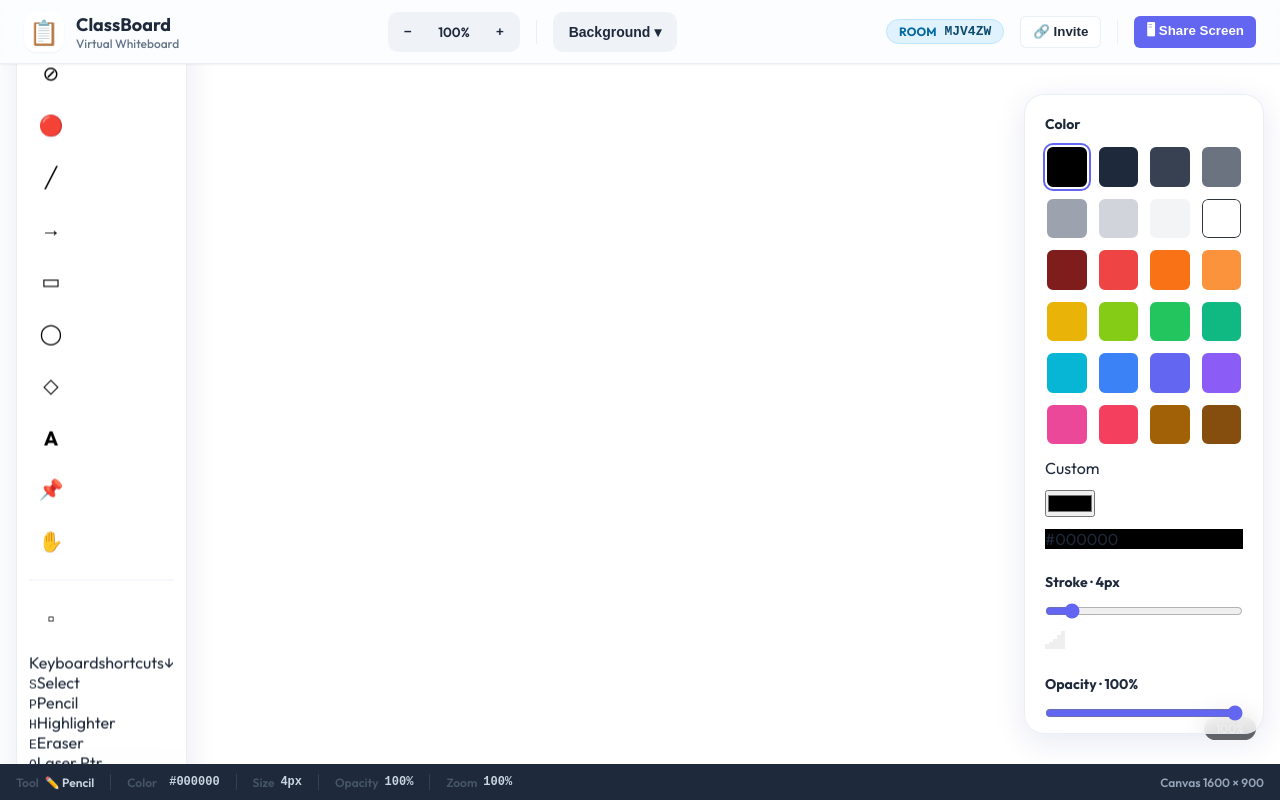
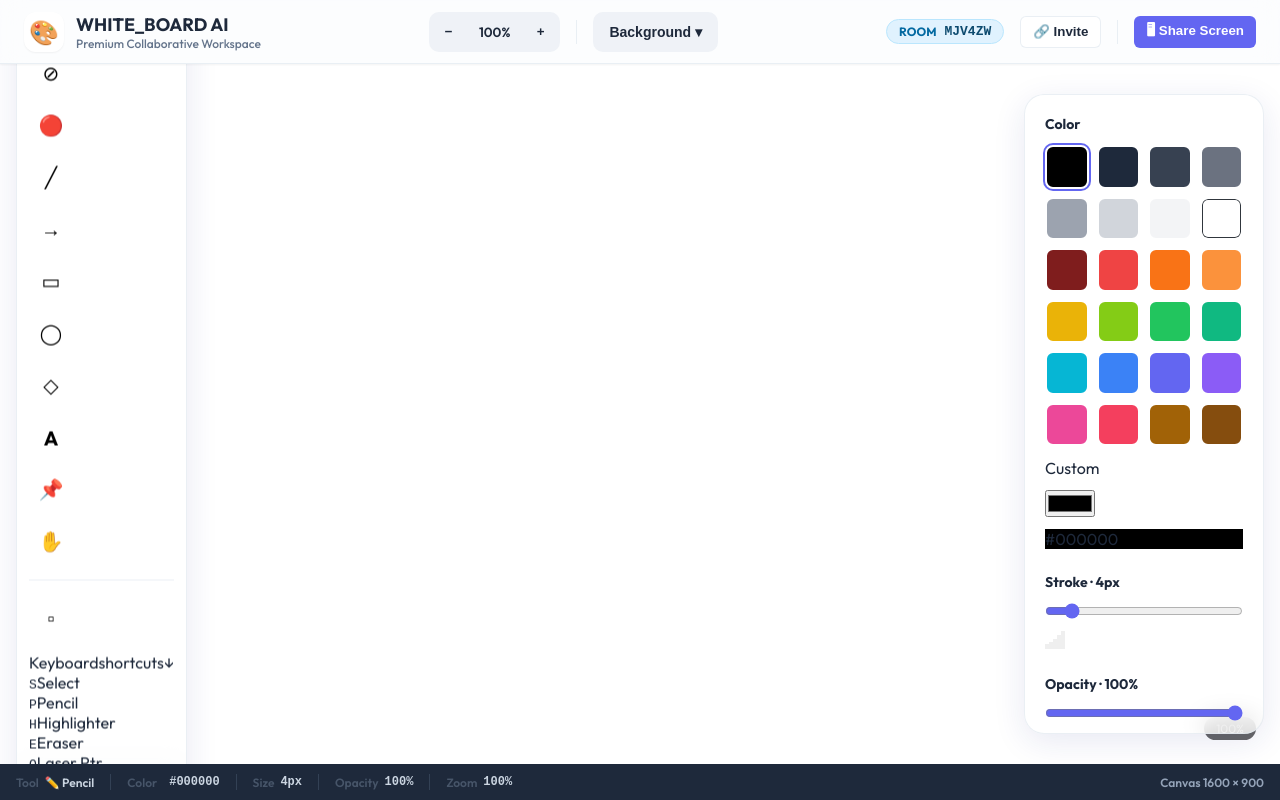
Before and after one commit to aadi000666/WHITE_BOARD, a React (Vite) app: page / in a window 1280 px wide. Built offline with nearby package versions, Linux system fonts and the light colour scheme.

Commit message:
Refine branding and invite link logic

```diff
--- a/src/components/Navbar/Navbar.jsx
+++ b/src/components/Navbar/Navbar.jsx
@@ -14,8 +14,9 @@ export default function Navbar({
   const [showZoomMenu, setShowZoomMenu] = useState(false);
 
   const copyRoom = () => {
+    const shareUrl = window.location.origin + window.location.pathname;
     navigator.clipboard.writeText(
-      `Join my ClassBoard session! Room Code: ${roomCode}\nhttps://classboard.app/join/${roomCode}`
+      `Join my WHITE_BOARD session! Room Code: ${roomCode}\nLink: ${shareUrl}`
     ).catch(() => {});
     setCopied(true);
     setTimeout(() => setCopied(false), 2500);
@@ -25,10 +26,10 @@ export default function Navbar({
     <nav className="navbar">
       {/* Brand */}
       <div className="nav-brand">
-        <div className="nav-logo">📋</div>
+        <div className="nav-logo">🎨</div>
         <div className="nav-title-wrap">
-          <span className="nav-title">ClassBoard</span>
-          <span className="nav-sub">Virtual Whiteboard</span>
+          <span className="nav-title">WHITE_BOARD AI</span>
+          <span className="nav-sub">Premium Collaborative Workspace</span>
         </div>
       </div>
 
```
